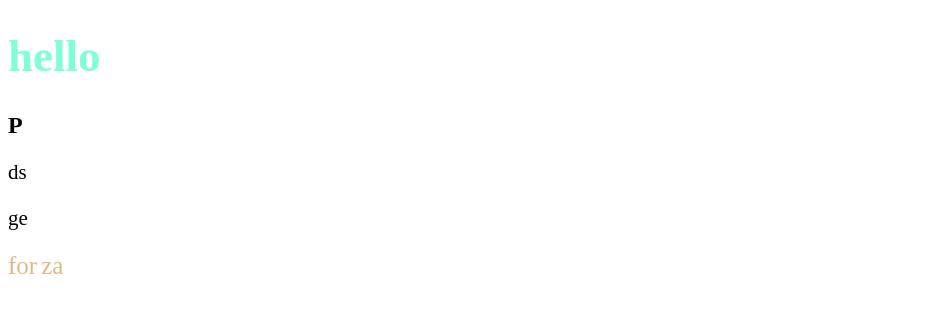
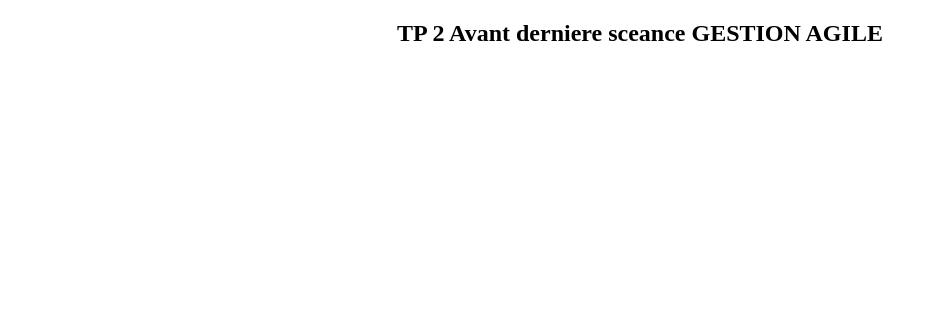
Before and after one commit to Ilyassyani/tp-gestion-agilr, a plain HTML site: page index.html in a window 1280 px wide. Shown: the whole page, without its empty margins (0-937 px from the left). Drawn offline with Linux system fonts and the light colour scheme.

Commit message:
refresh body

```diff
--- a/index.css
+++ b/index.css
@@ -1,21 +1,4 @@
-h1
+h2
 {
-    color: aquamarine;
+    text-align: center;
 }
-.premiertitre
-{
-    font-size: 45px;
-}
-.deuxiemetitre
-{
-    font-size: 30px;
-}
-p
-{
-    font-size: 21px;
-}
-span
-{
-    font-size: 25px;
-    color: burlywood;
-}
--- a/index.html
+++ b/index.html
@@ -8,14 +8,6 @@
 </head>
 <body>
 
-    <div></div>
-    <h1 class="premiertitre">hello</h1>
-    <h1 class="deuxieremetitre"></h1>
-    <h2>P</h2>
-    <p class="1p">ds</p>
-    <p class="2p">ge</p>
-    <span>for</span>
-    <span>za</span>
-    <div></div>
+    <h2>TP 2 Avant derniere sceance GESTION AGILE</h2>
 </body>
 </html>
```
